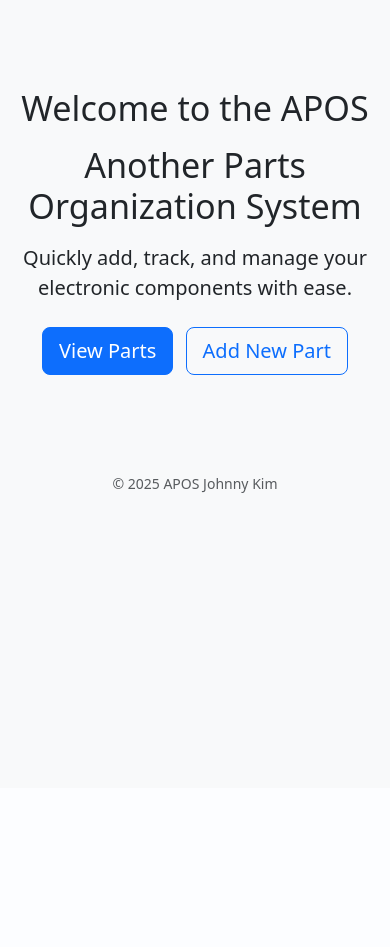
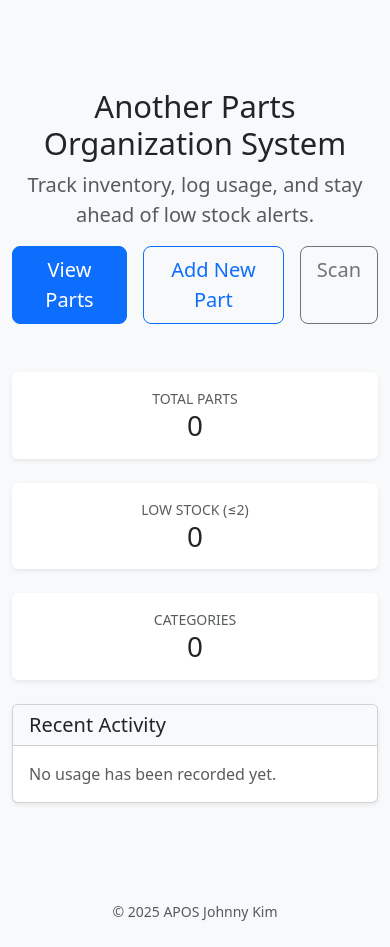
Before and after one commit to jkwhar/APOS, a FastAPI app: page / in a window 390 px wide. Shown: the part 56-1003 px from the top of the page. Before the commit the page ends 549 px from the top, so only its background shows below. Run offline with FastAPI, Linux system fonts and the light colour scheme.

Commit message:
Changes span both backend and UI to deliver the cleanup.   - main.py:36-183, 335-457, 469-554 now defines a proper UsageLog table with helpers to record inventory adds and removals, migrates old newline notes into that table     at startup, and rewires every route (/add, /add/bulk, /find/use, /scan/remove_one, history views) to log/read/delete entries there. While updating the routes I     also refreshed the home endpoint to surface inventory counts and the latest usage entries for the new dashboard.   - templates/history.html:1-52 renders the new usage log with action/detail/quantity/timestamp columns and per-row delete buttons, so the “Project Used History” page     is no longer parsing newline strings.   - templates/index.html:1-45 introduces a lightweight dashboard—hero + stats cards + “Recent Activity” table fed by the recent UsageLog entries from the updated home     route.   - templates/scan.html:1-34 and templates/scan_result.html:1-64 drop the leftover standalone HTML shells and now render entirely in the shared layout, with a card-     based overview of the scanned part plus a styled “Use 1” form.   - templates/settings.html:8-75 lays out the Categories and Stores cards side-by-side (responsive) per the earlier design suggestion, while templates/     add_part.html:66-69 and templates/edit_part.html:65-68 rename the old “Project Used” textareas to simple notes since usage now lives in UsageLog.   - .gitignore:1-11 prevents __pycache__, .DS_Store, virtualenvs, and SQLite files in data/ from being re-committed; I also removed the unused templates/     settings_categories.html.   - Everything still type-checks (python -m py_compile main.py).

```diff
--- a/main.py
+++ b/main.py
@@ -5,6 +5,7 @@ from fastapi import FastAPI, Request, Form, HTTPException
 from fastapi.templating import Jinja2Templates
 from fastapi.responses import HTMLResponse, RedirectResponse
 from fastapi.staticfiles import StaticFiles
+from sqlalchemy import func
 from sqlmodel import SQLModel, Field, Session, create_engine, select
 from starlette.status import HTTP_303_SEE_OTHER
 from datetime import datetime
@@ -20,6 +21,7 @@ engine = create_engine("sqlite:///data/parts.db", echo=True)
 @asynccontextmanager
 async def lifespan(app: FastAPI):
     SQLModel.metadata.create_all(engine)
+    migrate_legacy_notes()
     yield
 
 
@@ -42,6 +44,15 @@ class Part(SQLModel, table=True):
     notes: str | None = None        # UI label: "Project Used"
     barcode: str | None = None
     bin_code: str | None = None
+
+
+class UsageLog(SQLModel, table=True):
+    id: int | None = Field(default=None, primary_key=True)
+    part_id: int = Field(foreign_key="part.id")
+    action: str
+    detail: str | None = None
+    quantity_delta: int | None = None
+    created_at: datetime = Field(default_factory=datetime.now)
 
 
 class Category(SQLModel, table=True):
@@ -92,22 +103,53 @@ def blank_if_none_word(value: str | int | float | None) -> str:
     return "" if text.lower() == "none" else text
 
 
-def format_usage_log(prefix: str, detail: str | None = None) -> str:
-    timestamp = datetime.now().strftime("%m/%d/%Y %I:%M %p")
-    if detail:
-        return f"{prefix} on {timestamp}: {detail}"
-    return f"{prefix} on {timestamp}"
+def create_usage_entry(
+    session: Session,
+    part: Part,
+    action: str,
+    detail: str | None = None,
+    quantity_delta: int | None = None,
+) -> None:
+    entry = UsageLog(
+        part_id=part.id,
+        action=action,
+        detail=detail,
+        quantity_delta=quantity_delta,
+    )
+    session.add(entry)
 
 
-def append_note(part: "Part", entry: str) -> None:
-    part.notes = f"{part.notes}\n{entry}" if part.notes else entry
-
-
-def log_inventory_addition(part: "Part", amount: int, source: str | None = None) -> None:
+def log_inventory_addition(
+    session: Session, part: Part, amount: int, source: str | None = None
+) -> None:
     if amount <= 0:
         return
     detail = source.strip() if source else None
-    append_note(part, format_usage_log(f"Inventory added (+{amount})", detail))
+    create_usage_entry(
+        session, part, f"Inventory +{amount}", detail, quantity_delta=amount
+    )
+
+
+def log_part_usage(
+    session: Session, part: Part, action: str, detail: str | None, quantity_delta: int
+) -> None:
+    create_usage_entry(
+        session, part, action, detail.strip() if detail else None, quantity_delta
+    )
+
+
+def migrate_legacy_notes() -> None:
+    with Session(engine) as session:
+        parts_with_notes = session.exec(select(Part).where(Part.notes.is_not(None))).all()
+        if not parts_with_notes:
+            return
+        for part in parts_with_notes:
+            lines = [line.strip() for line in (part.notes or "").splitlines() if line.strip()]
+            for line in lines:
+                create_usage_entry(session, part, "Legacy entry", detail=line)
+            part.notes = None
+            session.add(part)
+        session.commit()
 
 
 # ============================================================
@@ -116,7 +158,29 @@ def log_inventory_addition(part: "Part", amount: int, source: str | None = None)
 
 @app.get("/", response_class=HTMLResponse)
 def home(request: Request):
-    return templates.TemplateResponse("index.html", {"request": request})
+    with Session(engine) as session:
+        total_parts = session.exec(select(func.count(Part.id))).one()
+        low_stock = session.exec(
+            select(func.count(Part.id)).where(Part.quantity <= 2)
+        ).one()
+        total_categories = session.exec(select(func.count(Category.id))).one()
+        recent_logs = (
+            session.exec(
+                select(UsageLog)
+                .order_by(UsageLog.created_at.desc())
+                .limit(5)
+            ).all()
+        )
+    return templates.TemplateResponse(
+        "index.html",
+        {
+            "request": request,
+            "total_parts": total_parts,
+            "low_stock": low_stock,
+            "total_categories": total_categories,
+            "recent_logs": recent_logs,
+        },
+    )
 #Find page
 
 @app.get("/find", response_class=HTMLResponse)
@@ -158,7 +222,7 @@ def use_one_part(part_id: int, request: Request):
         if part.quantity > 0:
             part.quantity -= 1
 
-            append_note(part, format_usage_log("Used 1"))
+            log_part_usage(session, part, "Used 1", None, -1)
 
             session.add(part)
             session.commit()
@@ -255,9 +319,9 @@ def remove_one(part_id: int = Form(...), usage_note: str = Form("")):
 
         if part.quantity > 0:
             part.quantity -= 1
-            append_note(part, format_usage_log("Used 1", detail))
+            log_part_usage(session, part, "Used 1", detail, -1)
         elif detail:
-            append_note(part, format_usage_log("Usage note", detail))
+            log_part_usage(session, part, "Usage note", detail, 0)
 
         session.add(part)
         session.commit()
@@ -319,10 +383,10 @@ def add_part(
         notes=normalize_text(notes),
     )
 
-    log_inventory_addition(new_part, new_part.quantity, "Single add")
-
     with Session(engine) as session:
         session.add(new_part)
+        session.flush()
+        log_inventory_addition(session, new_part, new_part.quantity, "Single add")
         session.commit()
 
     return RedirectResponse("/parts", status_code=HTTP_303_SEE_OTHER)
@@ -435,7 +499,8 @@ def add_bulk(
 
             if existing_part:
                 existing_part.quantity = (existing_part.quantity or 0) + quantity_value
-                log_inventory_addition(existing_part, quantity_value, "Bulk add")
+                if quantity_value > 0:
+                    log_inventory_addition(session, existing_part, quantity_value, "Bulk add")
                 session.add(existing_part)
             else:
                 p = Part(
@@ -449,8 +514,10 @@ def add_bulk(
                     barcode=normalize_text(row["barcode"]),
                     bin_code=normalize_text(row["bin_code"]),
                 )
-                log_inventory_addition(p, quantity_value, "Bulk add")
                 session.add(p)
+                session.flush()
+                if quantity_value > 0:
+                    log_inventory_addition(session, p, quantity_value, "Bulk add")
 
             any_saved = True
 
@@ -535,28 +602,28 @@ def history_page(part_id: int, request: Request):
     with Session(engine) as session:
         part = session.get(Part, part_id)
 
-    lines = []
-    if part and part.notes:
-        lines = part.notes.splitlines()
+        if not part:
+            raise HTTPException(status_code=404, detail="Part not found")
+
+        logs = session.exec(
+            select(UsageLog)
+                .where(UsageLog.part_id == part_id)
+                .order_by(UsageLog.created_at.desc())
+        ).all()
 
     return templates.TemplateResponse(
         "history.html",
-        {"request": request, "part": part, "lines": lines},
+        {"request": request, "part": part, "logs": logs},
     )
 
 
 @app.post("/part/{part_id}/history/delete")
-def delete_history_entry(part_id: int, index: int = Form(...)):
+def delete_history_entry(part_id: int, log_id: int = Form(...)):
     with Session(engine) as session:
-        part = session.get(Part, part_id)
-
-        if part and part.notes:
-            lines = part.notes.splitlines()
-            if 0 <= index < len(lines):
-                lines.pop(index)
-                part.notes = "\n".join(lines) if lines else None
-                session.add(part)
-                session.commit()
+        entry = session.get(UsageLog, log_id)
+        if entry and entry.part_id == part_id:
+            session.delete(entry)
+            session.commit()
 
     return RedirectResponse(f"/part/{part_id}/history", status_code=HTTP_303_SEE_OTHER)
 
--- a/templates/add_part.html
+++ b/templates/add_part.html
@@ -65,7 +65,7 @@
             </div>
 
             <div class="col-12">
-                <label class="form-label">Project Used</label>
+                <label class="form-label">Notes</label>
                 <textarea name="notes" class="form-control" rows="3"></textarea>
             </div>
 
--- a/templates/edit_part.html
+++ b/templates/edit_part.html
@@ -63,7 +63,7 @@
         </div>
 
         <div class="col-md-12">
-          <label class="form-label fw-semibold">Project Used / Notes</label>
+          <label class="form-label fw-semibold">Notes</label>
           <textarea name="notes" rows="4" class="form-control">{{ part.notes }}</textarea>
         </div>
 
--- a/templates/index.html
+++ b/templates/index.html
@@ -3,13 +3,78 @@
 {% block title %}Home — APOS Inventory{% endblock %}
 
 {% block content %}
-<section class="text-center py-5">
-        <h1 class="display-4 mb-3">Welcome to the APOS</h1>
-            <h2 class="display-4 mb-3">Another Parts Organization System</h2>
+<section class="py-5">
+    <div class="text-center mb-5">
+        <h1 class="display-5 mb-2">Another Parts Organization System</h1>
+        <p class="lead text-muted">Track inventory, log usage, and stay ahead of low stock alerts.</p>
+        <div class="d-flex justify-content-center gap-3">
+            <a href="{{ url_for('parts_list') }}" class="btn btn-lg btn-primary">View Parts</a>
+            <a href="{{ url_for('add_part_form') }}" class="btn btn-lg btn-outline-primary">Add New Part</a>
+            <a href="{{ url_for('scan_page') }}" class="btn btn-lg btn-outline-secondary">Scan</a>
+        </div>
+    </div>
 
-    <p class="lead mb-4">Quickly add, track, and manage your electronic components with ease.</p>
+    <div class="row g-4 mb-4">
+        <div class="col-md-4">
+            <div class="card shadow-sm border-0 h-100">
+                <div class="card-body text-center">
+                    <div class="text-muted text-uppercase small">Total Parts</div>
+                    <div class="display-6">{{ total_parts }}</div>
+                </div>
+            </div>
+        </div>
+        <div class="col-md-4">
+            <div class="card shadow-sm border-0 h-100">
+                <div class="card-body text-center">
+                    <div class="text-muted text-uppercase small">Low Stock (&le;2)</div>
+                    <div class="display-6">{{ low_stock }}</div>
+                </div>
+            </div>
+        </div>
+        <div class="col-md-4">
+            <div class="card shadow-sm border-0 h-100">
+                <div class="card-body text-center">
+                    <div class="text-muted text-uppercase small">Categories</div>
+                    <div class="display-6">{{ total_categories }}</div>
+                </div>
+            </div>
+        </div>
+    </div>
 
-    <a href="{{ url_for('parts_list') }}" class="btn btn-lg btn-primary">View Parts</a>
-    <a href="{{ url_for('add_part') }}" class="btn btn-lg btn-outline-primary ms-2">Add New Part</a>
+    <div class="card shadow-sm">
+        <div class="card-header bg-light">
+            <h5 class="mb-0">Recent Activity</h5>
+        </div>
+        <div class="card-body">
+            {% if recent_logs %}
+            <div class="table-responsive">
+                <table class="table table-sm align-middle">
+                    <thead>
+                        <tr>
+                            <th>Part ID</th>
+                            <th>Action</th>
+                            <th>Detail</th>
+                            <th>Qty Δ</th>
+                            <th>Time</th>
+                        </tr>
+                    </thead>
+                    <tbody>
+                        {% for log in recent_logs %}
+                        <tr>
+                            <td><a href="/part/{{ log.part_id }}/history">#{{ log.part_id }}</a></td>
+                            <td>{{ log.action }}</td>
+                            <td>{{ log.detail or "-" }}</td>
+                            <td>{{ log.quantity_delta if log.quantity_delta is not none else "—" }}</td>
+                            <td>{{ log.created_at.strftime("%m/%d/%Y %I:%M %p") }}</td>
+                        </tr>
+                        {% endfor %}
+                    </tbody>
+                </table>
+            </div>
+            {% else %}
+                <p class="text-muted mb-0">No usage has been recorded yet.</p>
+            {% endif %}
+        </div>
+    </div>
 </section>
 {% endblock %}
```
Also changed, not shown: templates/history.html (+16 -7 lines), templates/scan.html (+0 -29 lines), templates/scan_result.html (+74 -40 lines), templates/settings.html (+8 -8 lines), templates/settings_categories.html (deleted, +0 -54 lines).
